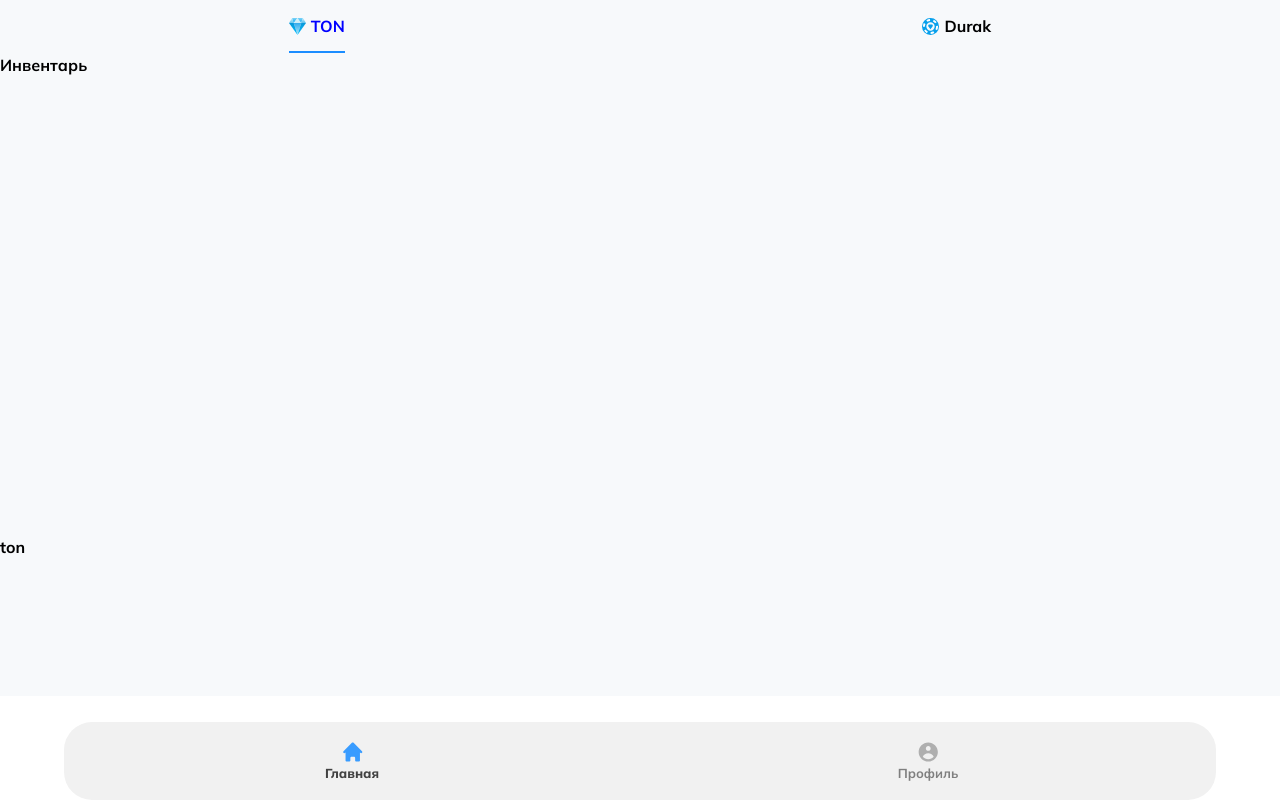
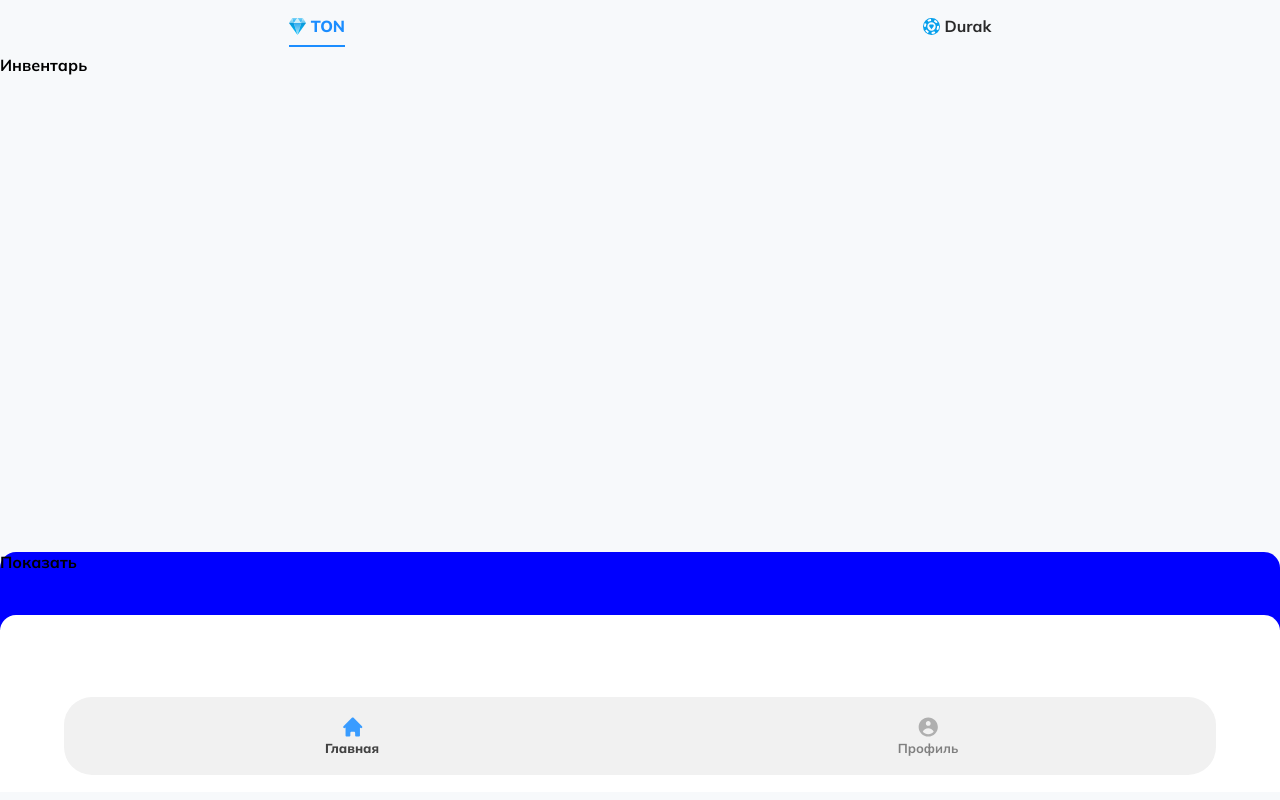
Before and after one commit to TimChesko/ton_durak_v2, a React (Create React App) app: page /home/ton in a window 1280 px wide. Built offline with nearby package versions, Linux system fonts and the light colour scheme; the HTML template or start-up script is replaced by a standard one.

Commit message:
Переход на пк - сохранение

```diff
--- a/src/Components/Home/Balance/Balance.jsx
+++ b/src/Components/Home/Balance/Balance.jsx
@@ -5,7 +5,7 @@ import {ReactComponent as TonSvg} from "./../../../Assets/icon_ton_coin.svg"
 import {ReactComponent as DurakSvg} from "./../../../Assets/icon_durak_coin.svg"
 import {NavLink, useLocation} from "react-router-dom";
 
-const Balance = () => {
+const Balance = (props) => {
     let spring = {
         type: "spring",
         stiffness: 700,
--- a/src/Components/Home/Balance/Balance.module.css
+++ b/src/Components/Home/Balance/Balance.module.css
@@ -5,7 +5,6 @@
             'fl sl';
     align-self: center;
     justify-content: space-around;
-    grid-row-gap: 15%;
     height: fit-content;
 }
 
@@ -30,12 +29,13 @@
     padding: 15%;
     line-height: 1;
     text-decoration: none;
-    color: black;
+    color: #2A2A2A;
+    font-weight: 700;
 }
 
 .active{
-    color: blue;
-
+    color: #1B8DFF;
+    font-weight: 800;
 }
 
 .txt{
--- a/src/Components/Home/Games/Games.jsx
+++ b/src/Components/Home/Games/Games.jsx
@@ -1,11 +1,19 @@
-import React from 'react';
+import React, {useState} from 'react';
 import css from "./Games.module.css"
 
 const Games = (props) => {
     let play = props.valuePlay
+    let [state, setState] = useState({visible: false})
+    let handleClick = () => handleClick.bind(setState({ visible: !state.visible }));
+
     return (
         <div className={css.content}>
-            {play}
+            <div className={css.rating} onClick={handleClick}>
+                {state.visible ? "Спрятать" : "Показать"}
+            </div>
+            <div className={css.default}>
+
+            </div>
         </div>
     )
 }
--- a/src/Components/Home/Games/Games.module.css
+++ b/src/Components/Home/Games/Games.module.css
@@ -1,3 +1,20 @@
 .content{
+}
+.rating{
+    position: relative;
+    bottom: -10%;
+    width: 100vw;
+    height: 52%;
+    background: blue;
+    border-radius: 16px 16px 0 0;
+    z-index: 0;
+}
 
+.default{
+    position: relative;
+    width: 100vw;
+    height: 48%;
+    background: white;
+    border-radius: 16px 16px 0 0;
+    z-index: 1;
 }
--- a/src/Components/Navigation/NavBar.module.css
+++ b/src/Components/Navigation/NavBar.module.css
@@ -1,6 +1,5 @@
 .nav {
     grid-area: navigation;
-    margin: auto 0 0 0;
     font-weight: 700;
     font-size: 13px;
     line-height: 18px;
@@ -24,7 +23,7 @@
 
     border-radius: 28px;
     background: #F1F1F1;
-    margin: 2% 5% 5% 5%;
+    margin: .7em 5% 5% 5%;
 }
 
 .nav_menu {
--- a/src/index.css
+++ b/src/index.css
@@ -1,8 +1,7 @@
 body {
   margin: 0;
-  font-family: -apple-system, BlinkMacSystemFont, 'Segoe UI', 'Roboto', 'Oxygen',
-    'Ubuntu', 'Cantarell', 'Fira Sans', 'Droid Sans', 'Helvetica Neue', 'Mulish',
-    sans-serif;
+  font-family: Mulish, sans-serif;
+  font-style: normal;
   -webkit-font-smoothing: antialiased;
   -moz-osx-font-smoothing: grayscale;
 }
```
